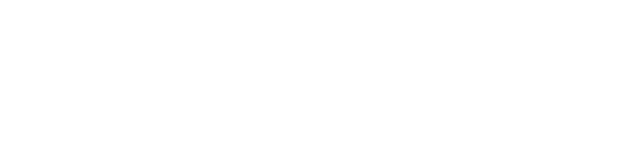
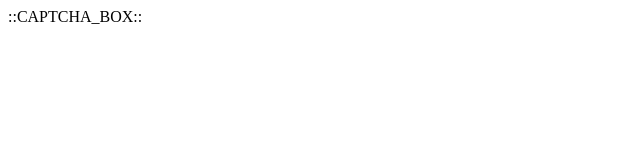
Before and after one commit to vnvip294/antiddos, a plain HTML site: page index.html in a window 1280 px wide. Shown: the whole page, without its empty margins (0-640 px from the left). Drawn offline with Linux system fonts and the light colour scheme.

Commit message:
Update index.html

```diff
--- a/index.html
+++ b/index.html
@@ -9,6 +9,6 @@
     <title>HELLO</title>
 </head>
 <body>
-    <div id="root"></div>
+    <div id="root">::CAPTCHA_BOX::</div>
 </body>
 </html>
```
